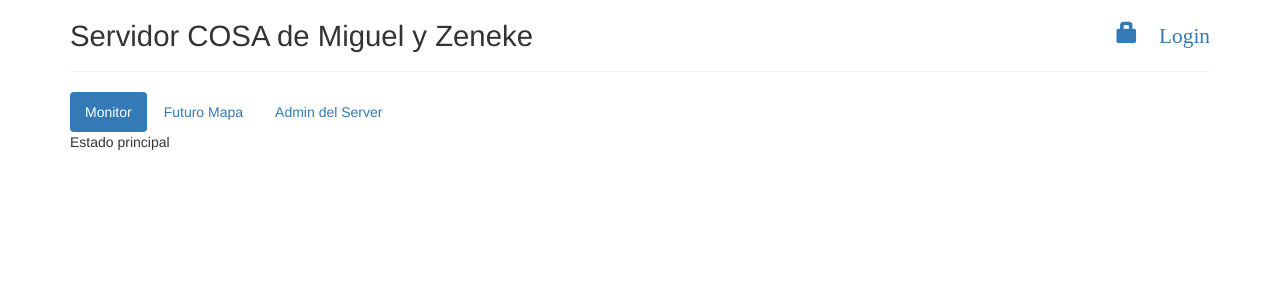
After one commit to pijamarda/mcserver, a Django app: template mcserversite/home/templates/home/index.html in a window 1280 px wide. The commit adds this page. Shown: the top 300 px of the page. Run offline with Django 3.2, Linux system fonts and the light colour scheme; the template is opened without the code that fills it, so the values that code supplies are empty; some libraries are stand-ins or nearby versions.

Commit message:
added nav menu

```diff
--- a/mcserversite/home/templates/home/base.html
+++ b/mcserversite/home/templates/home/base.html
@@ -34,6 +34,15 @@
             <h1> Servidor COSA de Miguel y Zeneke</h1>
 
         </div>
+
+        <ul class="nav nav-pills">
+        <li class="active"><a href="{% url 'index-monitor' %}">Monitor</a></li>
+
+        <li><a href="{% url 'index-monitor' %}">Futuro Mapa</a></li>
+
+         <li><a href="{% url 'index-monitor' %}">Admin del Server</a></li>
+        </ul>
+
         <div class="content">
             <div>
                 {% block content %}
--- /dev/null
+++ b/mcserversite/home/templates/home/index.html
@@ -0,0 +1,7 @@
+{% extends "home/base.html" %}
+
+{% block content %}
+    <div>
+    Estado principal
+    </div>
+{% endblock %}
--- a/mcserversite/mcserversite/urls.py
+++ b/mcserversite/mcserversite/urls.py
@@ -15,9 +15,12 @@ Including another URLconf
 """
 from django.conf.urls import include, url
 from django.contrib import admin
+from home import views as home_view
 
 urlpatterns = [
     url(r'^account/', include('home.urls')),
     url(r'^monitor/', include('monitor.urls')),
     url(r'^admin/', admin.site.urls),
+    url(r'^$', home_view.index, name='index'),
+
 ]
--- a/mcserversite/monitor/urls.py
+++ b/mcserversite/monitor/urls.py
@@ -3,7 +3,7 @@ from django.conf.urls import url
 from . import views
 
 urlpatterns = [
-    url(r'^$', views.index, name='index'),
+    url(r'^$', views.index, name='index-monitor'),
     url(r'api/encender/$', views.encender, name='encender'),
     url(r'api/encenderminecraft/$', views.encender_minecraft, name='encender_minecraft'),
 ]
```
Also changed, not shown: mcserversite/home/views.py (+17 -1 lines).
